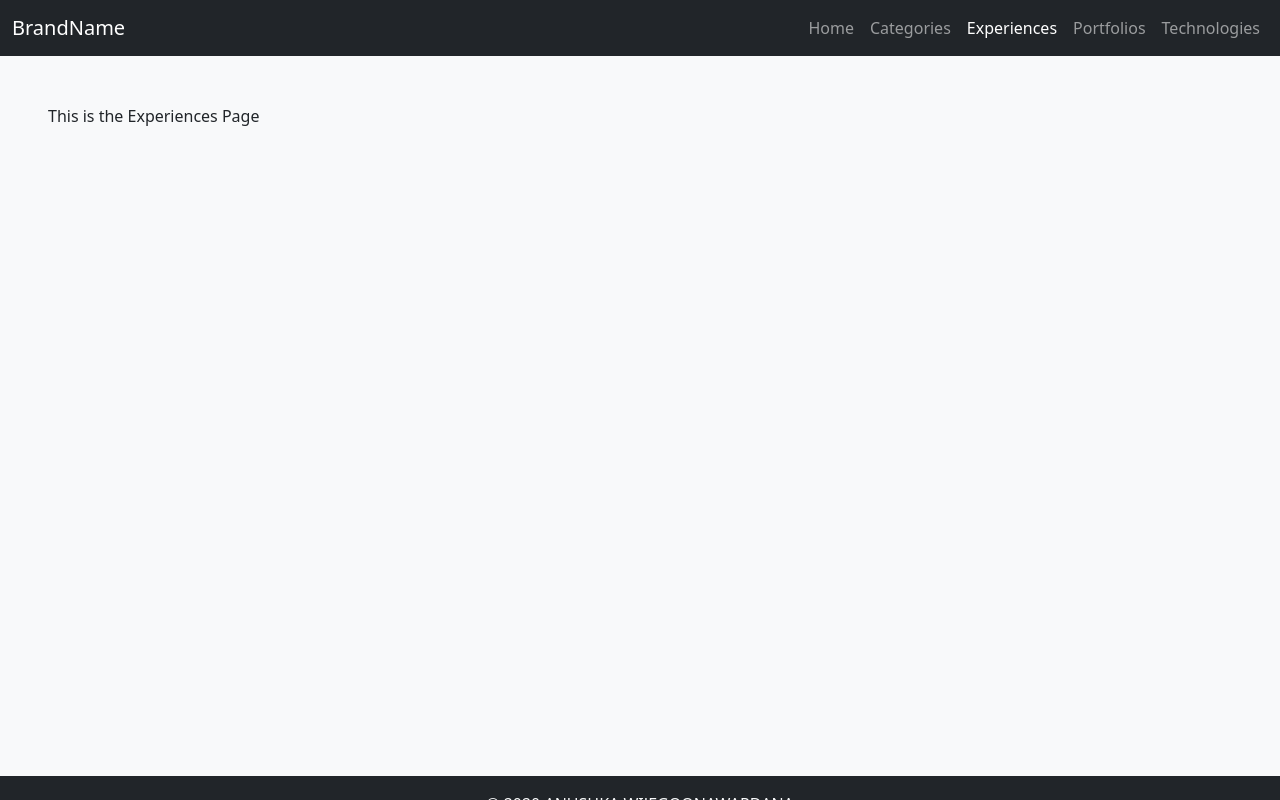
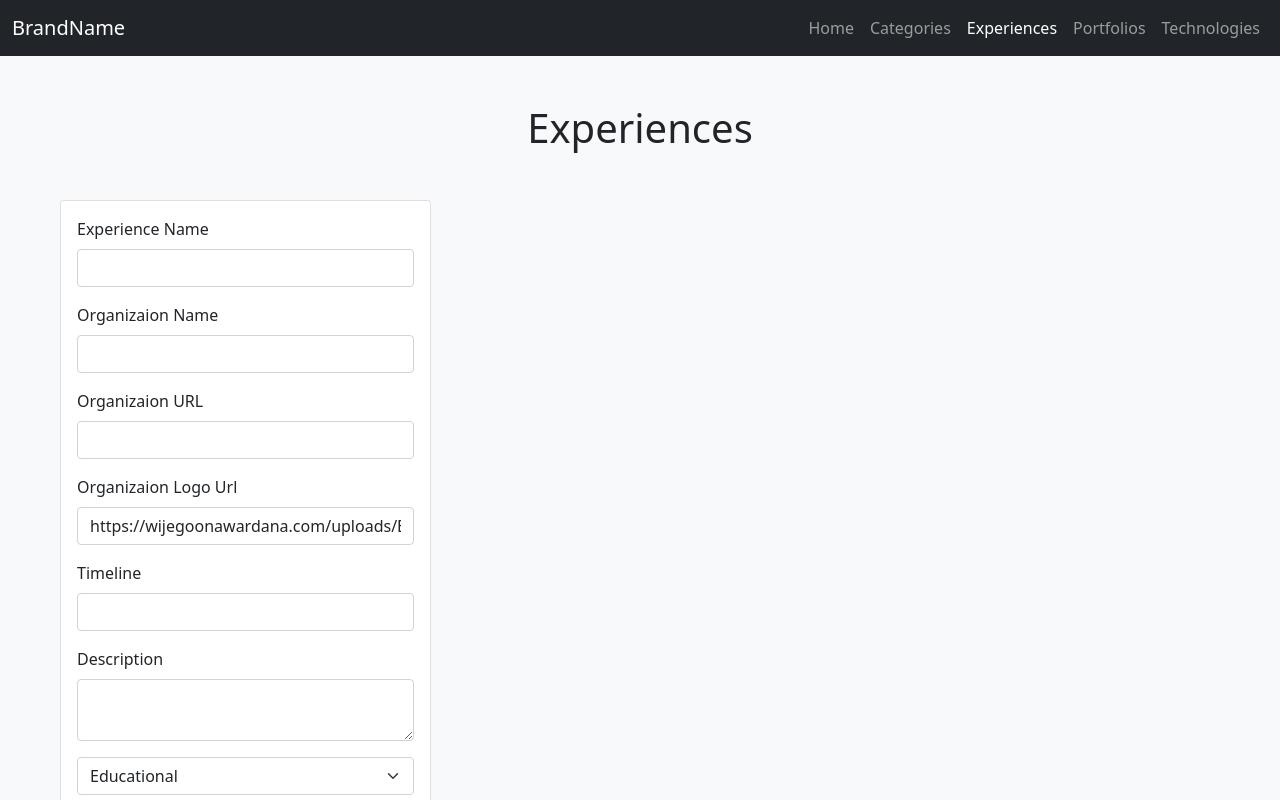
Before and after one commit to AnushkaWijegoonawardana97/Personal-Portfolio, a React (Create React App) app in the folder Website Development/admin-dashboard/: page /experiences in a window 1280 px wide. Shown: the top 800 px of the page. Built offline with nearby package versions, Linux system fonts and the light colour scheme.

Commit message:
admin dashboard development phase 2 completed

```diff
--- a/Website Development/admin-dashboard/src/containers/Experiences/Experiences.js
+++ b/Website Development/admin-dashboard/src/containers/Experiences/Experiences.js
@@ -1,7 +1,163 @@
-import React from "react";
+import React, { Component } from "react";
+import LayoutHeader from "../../components/UI/LayoutHeader/LayoutHeader";
 
-function Experiences() {
-	return <div>This is the Experiences Page</div>;
+export class Experiences extends Component {
+	state = {
+		experienceName: "",
+		organizationName: "",
+		organizationURL: "",
+		organizationLogoUrl: "https://wijegoonawardana.com/uploads/Experience/",
+		timeline: "",
+		description: "",
+		experienceType: "educational",
+		order: "",
+	};
+
+	render() {
+		return (
+			<section className="container-fluid">
+				<LayoutHeader>Experiences</LayoutHeader>
+
+				<div className="row">
+					<div className="col-md-4">
+						<div className="card">
+							<div className="card-body">
+								<form>
+									<div className="mb-3">
+										<label htmlFor="experienceName" className="form-label">
+											Experience Name
+										</label>
+
+										<input
+											type="text"
+											name="experienceName"
+											className="form-control"
+											value={this.state.experienceName}
+											onChange={(e) =>
+												this.setState({ experienceName: e.target.value })
+											}
+										/>
+									</div>
+
+									<div className="mb-3">
+										<label htmlFor="organizationName" className="form-label">
+											Organizaion Name
+										</label>
+
+										<input
+											type="text"
+											name="organizationName"
+											className="form-control"
+											value={this.state.organizationName}
+											onChange={(e) =>
+												this.setState({ organizationName: e.target.value })
+											}
+										/>
+									</div>
+
+									<div className="mb-3">
+										<label htmlFor="organizationURL" className="form-label">
+											Organizaion URL
+										</label>
+
+										<input
+											type="text"
+											name="organizationURL"
+											className="form-control"
+											value={this.state.organizationURL}
+											onChange={(e) =>
+												this.setState({ organizationURL: e.target.value })
+											}
+										/>
+									</div>
+
+									<div className="mb-3">
+										<label htmlFor="organizationLogoUrl" className="form-label">
+											Organizaion Logo Url
+										</label>
+
+										<input
+											type="text"
+											name="organizationLogoUrl"
+											className="form-control"
+											value={this.state.organizationLogoUrl}
+											onChange={(e) =>
+												this.setState({ organizationLogoUrl: e.target.value })
+											}
+										/>
+									</div>
+
+									<div className="mb-3">
+										<label htmlFor="timeline" className="form-label">
+											Timeline
+										</label>
+
+										<input
+											type="text"
+											name="timeline"
+											className="form-control"
+											value={this.state.timeline}
+											onChange={(e) =>
+												this.setState({ timeline: e.target.value })
+											}
+										/>
+									</div>
+
+									<div className="mb-3">
+										<label htmlFor="description" className="form-label">
+											Description
+										</label>
+										<textarea
+											name="description"
+											className="form-control"
+											value={this.state.description}
+											onChange={(e) =>
+												this.setState({ description: e.target.value })
+											}
+										></textarea>
+									</div>
+
+									<div className="mb-3">
+										<select
+											className="form-select"
+											aria-label="Default select example"
+											value={this.state.experienceType}
+											onChange={(e) =>
+												this.setState({ experienceType: e.target.value })
+											}
+										>
+											<option value="educational">Educational</option>
+											<option value="occupation">Occupation</option>
+										</select>
+									</div>
+
+									<div className="mb-3">
+										<label htmlFor="order" className="form-label">
+											Order
+										</label>
+
+										<input
+											type="text"
+											name="order"
+											className="form-control"
+											value={this.state.order}
+											onChange={(e) => this.setState({ order: e.target.value })}
+										/>
+									</div>
+
+									<button type="submit" className="btn btn-primary text-center">
+										Add Experience
+									</button>
+								</form>
+							</div>
+						</div>
+					</div>
+
+					<div className="col-md-8"></div>
+				</div>
+			</section>
+		);
+	}
 }
 
 export default Experiences;
--- a/Website Development/admin-dashboard/src/containers/Technologies/Technologies.js
+++ b/Website Development/admin-dashboard/src/containers/Technologies/Technologies.js
@@ -126,9 +126,9 @@ export class Technologies extends Component {
 										/>
 									</div>
 
-									<button type="submit" className="btn btn-primary text-center">
-										Add Technology
-									</button>
+										<button type="submit" className="btn btn-primary text-center">
+											Add Technology
+										</button>
 								</form>
 							</div>
 						</div>
```
Also changed, not shown: 1 other file (tests, documents, lock files or other folders).
